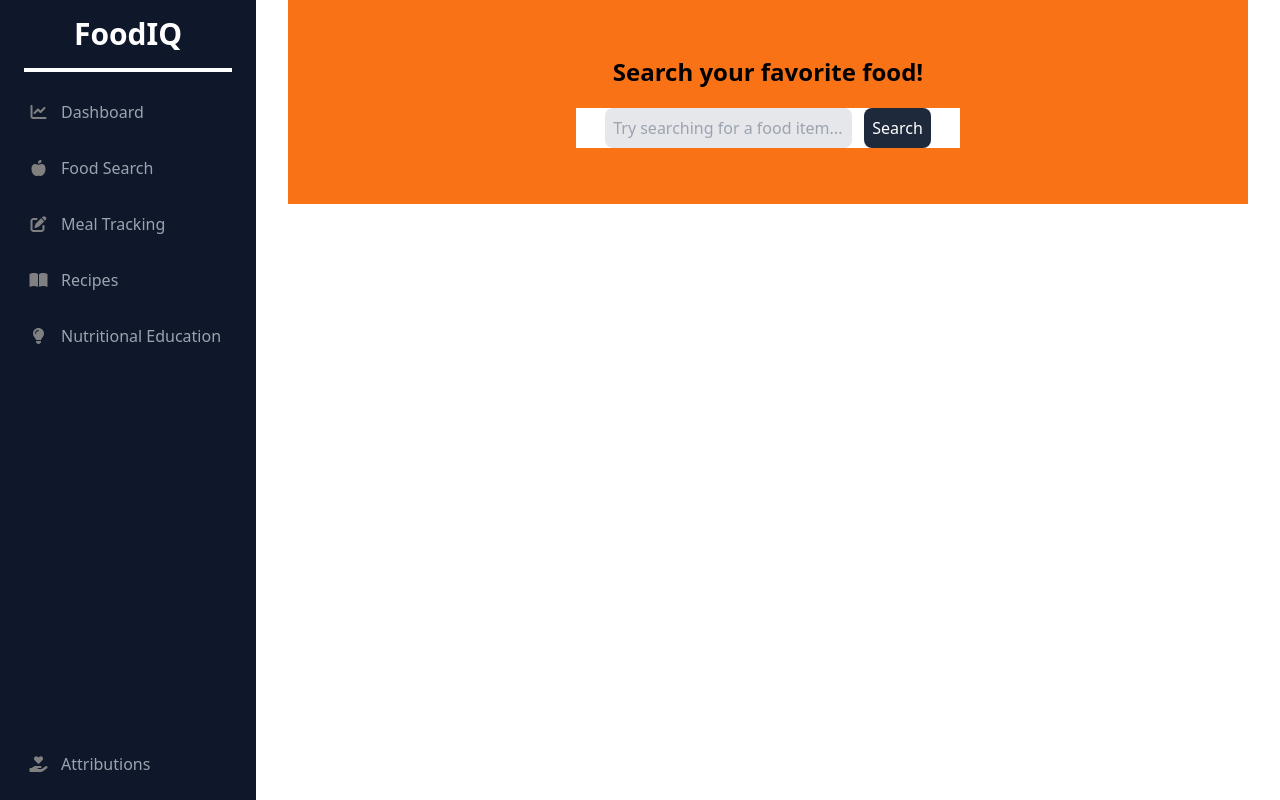
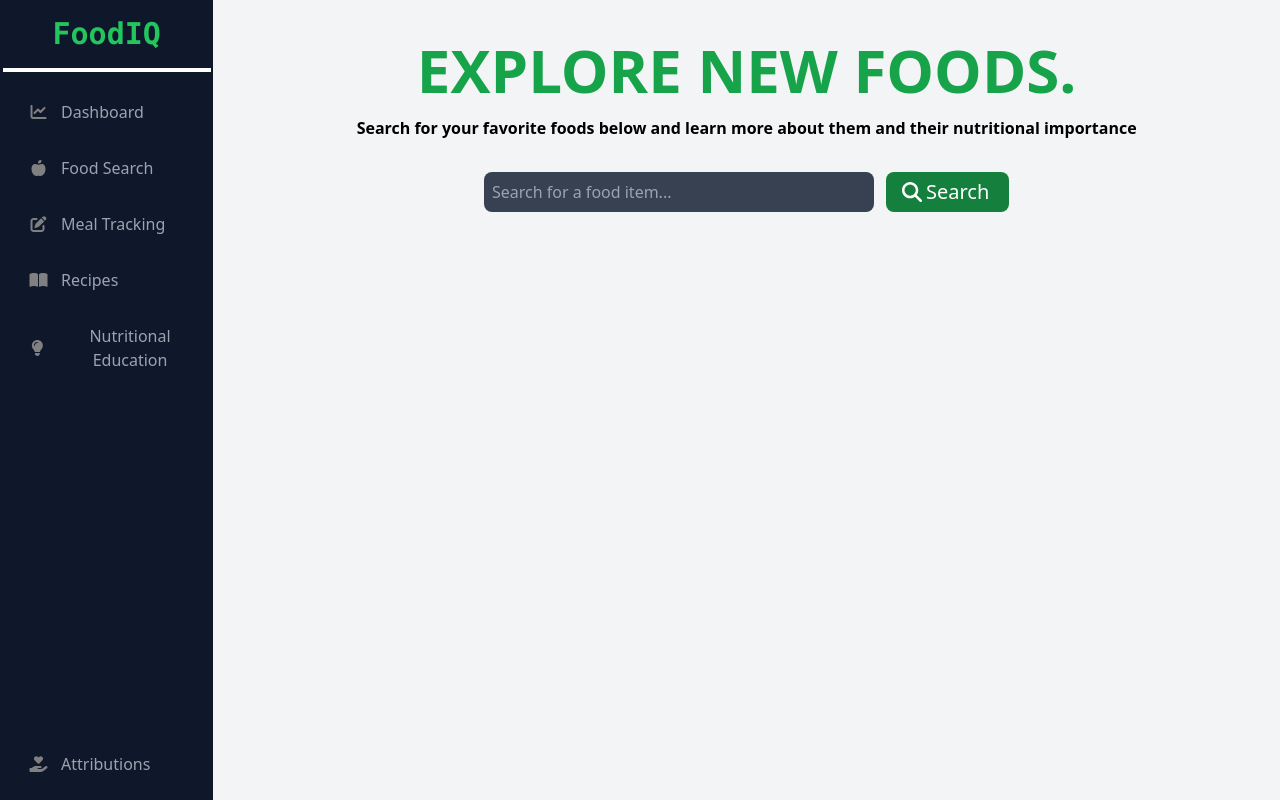
Before and after one commit to Devamp/food-dashboard, a Next.js app: page /food-search in a window 1280 px wide. Built offline with nearby package versions, Linux system fonts and the light colour scheme.

Commit message:
added fetched data to food search, display food items, and additional UI work.

```diff
--- a/src/app/components/sidebar.js
+++ b/src/app/components/sidebar.js
@@ -15,7 +15,7 @@ const AppTitleDiv = () => {
     <div className="flex flex-col">
       <Link
         href={"/"}
-        className="mt-4 text-center text-3xl text-white font-bold hover:scale-110"
+        className="mt-4 text-center text-3xl font-bold hover:scale-110 text-green-500 font-mono"
       >
         FoodIQ
       </Link>
@@ -58,7 +58,7 @@ const SideNavBar = () => {
   ];
 
   return (
-    <div className="flex flex-col bg-slate-900 h-screen w-screen sm:w-1/3 lg:w-1/4 xl:w-1/5 items-center">
+    <div className="flex flex-col bg-slate-900 h-auto w-screen sm:w-1/3 lg:w-1/4 xl:w-1/5 items-center">
       <AppTitleDiv />
       <div className="w-full mt-2">
         {routeInfo.map((routeInfo, index) => (
--- /dev/null
+++ b/src/app/food-search/fetch-foods.js
@@ -0,0 +1,102 @@
+import { useState, useEffect } from "react";
+import Link from "next/link";
+
+// will eventually find a way to hide this
+const API_KEY = "7b67beb66e6846f7762cef4240bd3cd3";
+const APP_ID = "3fae59b8";
+
+// compoenent to display a card to show no matched results were found
+const NotFoundCard = () => {
+  return (
+    <div className="flex justify-center items-center text-red-600 font-mono text-2xl border border-black rounded-lg font-bold text-cente p-2 mt-10">
+      <p>Sorry! Your search query did not match any results.</p>
+    </div>
+  );
+};
+
+// compoenent to generate cards for each food item fetched from the api
+const Card = ({ foodName, foodImage }) => {
+  return (
+    <div className="bg-slate-700 shadow-lg shadow-black rounded-lg h-auto mb-5 p-3 items-center">
+      <div className="flex items-center justify-center bg-white font-bold text-xl rounded text-center h-16 p-2">
+        <p>{foodName}</p>
+      </div>
+      <div className="flex food-image mt-5 justify-center">
+        <img
+          className="rounded-lg"
+          src={foodImage || "/no-image.webp"}
+          style={{ width: "200px", height: "200px" }}
+        ></img>
+      </div>
+      <div className="view-button mt-2 p-3 text-white text-center">
+        <Link href={"/food-search/more-info"}>
+          <button className="bg-green-600 rounded px-6 py-2 shadow-black hover:bg-green-500 text-xl">
+            Details
+          </button>
+        </Link>
+      </div>
+    </div>
+  );
+};
+
+// Compoenent to hold the countries cards
+const CardContainer = ({ foodItem }) => {
+  const [foodResults, setFoodResults] = useState([]);
+
+  // useEffect to fetch countries data via API
+  useEffect(() => {
+    const fetchFoods = async () => {
+      try {
+        const res = await fetch(
+          "https://api.edamam.com/api/food-database/v2/parser?app_id=" +
+            APP_ID +
+            "&app_key=" +
+            API_KEY +
+            "&ingr=" +
+            foodItem +
+            "&nutrition-type=cooking"
+        );
+        const data = await res.json();
+        setFoodResults(data);
+      } catch (error) {
+        console.error("Error fetching food data:", error);
+      }
+    };
+
+    fetchFoods();
+  }, [foodItem]);
+
+  // if no results were returned, display error message
+  if (foodResults["hints"].length === 0) {
+    return (
+      <div className="flex justify-center items-center">
+        <NotFoundCard />
+      </div>
+    );
+  } else {
+    return (
+      <div className="flex justify-center items-center p-5 md:p-14">
+        <div className="grid justify-center items-center grid-cols-1 md:grid-cols-2 lg:grid-cols-3 xl:grid-cols-4 gap-x-10 gap-y-5">
+          {Array.isArray(foodResults["hints"]) &&
+            foodResults["hints"].map((item) => (
+              <Card
+                foodName={item["food"]["label"]}
+                foodImage={item["food"]["image"]}
+              />
+            ))}
+        </div>
+      </div>
+    );
+  }
+};
+
+// main compoenent to render the food search page
+const Food = ({ search_query }) => {
+  return (
+    <div>
+      <CardContainer foodItem={search_query} />
+    </div>
+  );
+};
+
+export default Food;
--- /dev/null
+++ b/src/app/food-search/more-info/page.js
@@ -0,0 +1,5 @@
+const MoreInfo = () => {
+  return <h1>A food card was selected and this is the more info page.</h1>;
+};
+
+export default MoreInfo;
--- a/src/app/food-search/page.js
+++ b/src/app/food-search/page.js
@@ -1,22 +1,59 @@
-const SearchBar = () => {
+"use client";
+
+import { faSearch } from "@fortawesome/free-solid-svg-icons";
+import { FontAwesomeIcon } from "@fortawesome/react-fontawesome";
+import { useState } from "react";
+import Food from "./fetch-foods";
+
+// header and search bar component
+const SearchBarHeader = ({ onSearch }) => {
+  // create a useState to saved user query string data within this current component
+  const [searchQuery, setSearchQuery] = useState("");
+
+  // upon user input, set the query varaible with the most recent value
+  const handleSearch = (query) => {
+    setSearchQuery(query.target.value);
+  };
+
+  // upon button click, return the current user query back to the parent component via onSearch function
+  const handleSubmit = () => {
+    onSearch(searchQuery);
+  };
+
   return (
-    <div className="flex flex-col bg-orange-500 items-center p-14 mt-50 h-fit w-3/4 ml-auto mr-auto">
-      <label for="searchBar" className="block text-2xl font-bold text-black">
-        Search your favorite food!
+    <div className="text-center">
+      <p className="block text-6xl mb-4 font-bold text-green-600 ">
+        EXPLORE NEW FOODS.
+      </p>
+      <label for="searchBar" className="text-l font-semibold ">
+        Search for your favorite foods below and learn more about them and their
+        nutritional importance{" "}
       </label>
-      <div className="flex mt-5 bg-white w-96 justify-center">
+      <div className="flex mt-8 w-full h-auto justify-center">
         <input
           type="text"
           id="searchBar"
-          className="p-2 rounded-lg focus:outline bg-gray-200"
-          placeholder="Try searching for a food item..."
+          className="p-2 rounded-lg focus:outline-black bg-gray-700 w-2/4 text-l text-white"
+          placeholder="Search for a food item..."
+          onChange={handleSearch}
           required
         />
+
         <button
           type="submit"
-          className="text-white bg-slate-800 ml-3 p-2 rounded-lg hover:bg-slate-700"
+          id="submitButton"
+          className="flex items-center text-white bg-green-700 ml-3 pl-4 pr-5 text-xl rounded-lg hover:bg-green-600"
+          onClick={handleSubmit}
         >
-          {" "}
+          <div>
+            <FontAwesomeIcon
+              icon={faSearch}
+              height={20}
+              width={20}
+              color="white"
+              className="mr-1"
+            />
+          </div>
           Search
         </button>
       </div>
@@ -24,6 +61,46 @@ const SearchBar = () => {
   );
 };
 
+// // component to display additional information about the food item
+// const FoodInfoContainer = () => {
+//   return (
+//     <div className="bg-green-400 h-auto w-1/4 ml-10">
+//       <p>Food Info Container</p>
+//     </div>
+//   );
+// };
+
+// container compoenent to display the results of user search query
+const ResultContainer = ({ search_result }) => {
+  // ********* set HEIGHT TO AUTO FOR DYNAMIC
+  return (
+    <div className="h-auto w-full mt-6">
+      <Food search_query={search_result} />
+    </div>
+  );
+};
+
 export default function FoodSearch() {
-  return <SearchBar />;
+  // create useState for user search query
+  const [searchResult, setSearchResult] = useState("");
+
+  // set the search result
+  const handleSearch = (query) => {
+    setSearchResult(query);
+  };
+
+  return (
+    /**
+     * First render search bar and header and then the result container.
+     *
+     * The search bar will update the searchResult varaible with the most recent user query string, then we * * pass that string to ResultContainer via props.
+     */
+
+    // W-SCREEN CHANGES THE SIZE OF THE SIDE BAR
+    <div className="flex flex-col items-center h-fit w-screen mt-10">
+      <SearchBarHeader onSearch={handleSearch} />
+
+      {searchResult !== "" && <ResultContainer search_result={searchResult} />}
+    </div>
+  );
 }
--- a/src/app/layout.js
+++ b/src/app/layout.js
@@ -10,7 +10,7 @@ export const metadata = {
 export default function RootLayout({ children }) {
   return (
     <html lang="en">
-      <body className="flex">
+      <body className="flex bg-gray-100 h-dvh w-full">
         <SideNavBar />
         {children}
       </body>
```
Also changed, not shown: public/no-image.webp (added).
